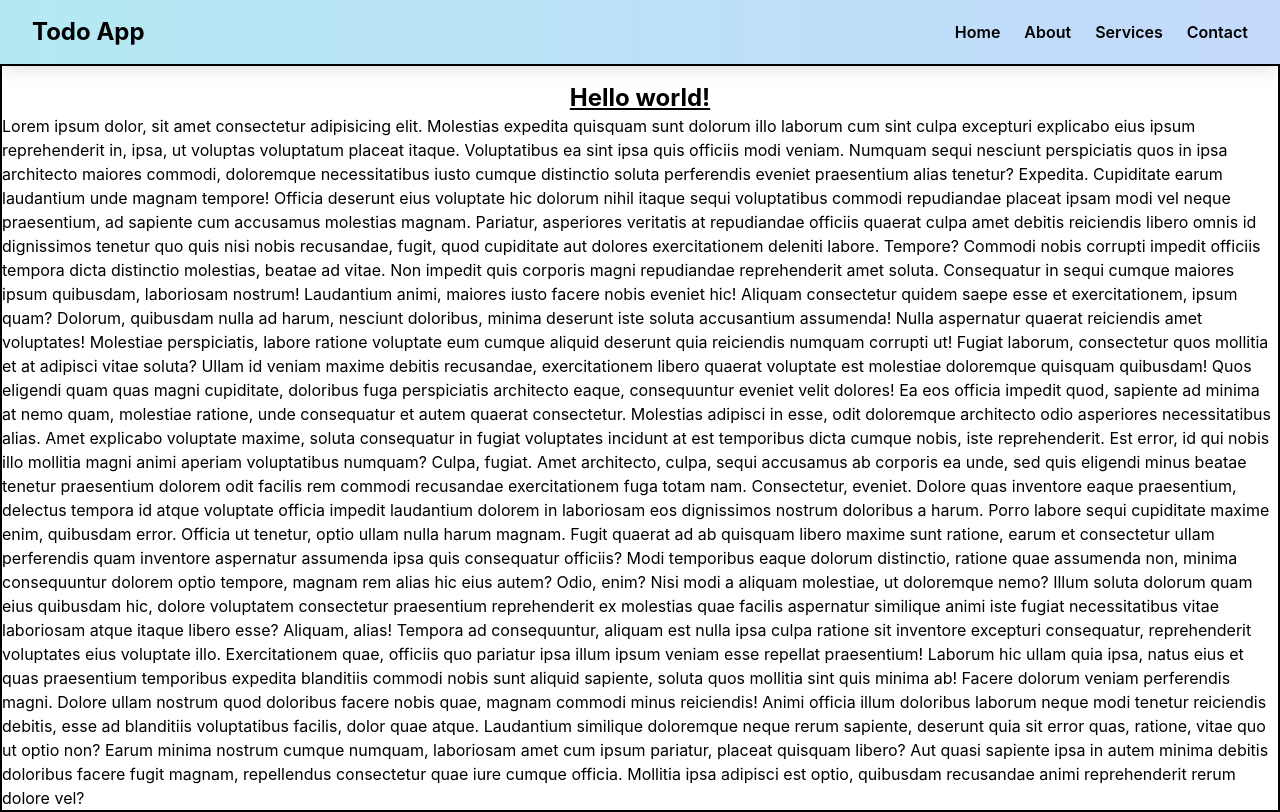
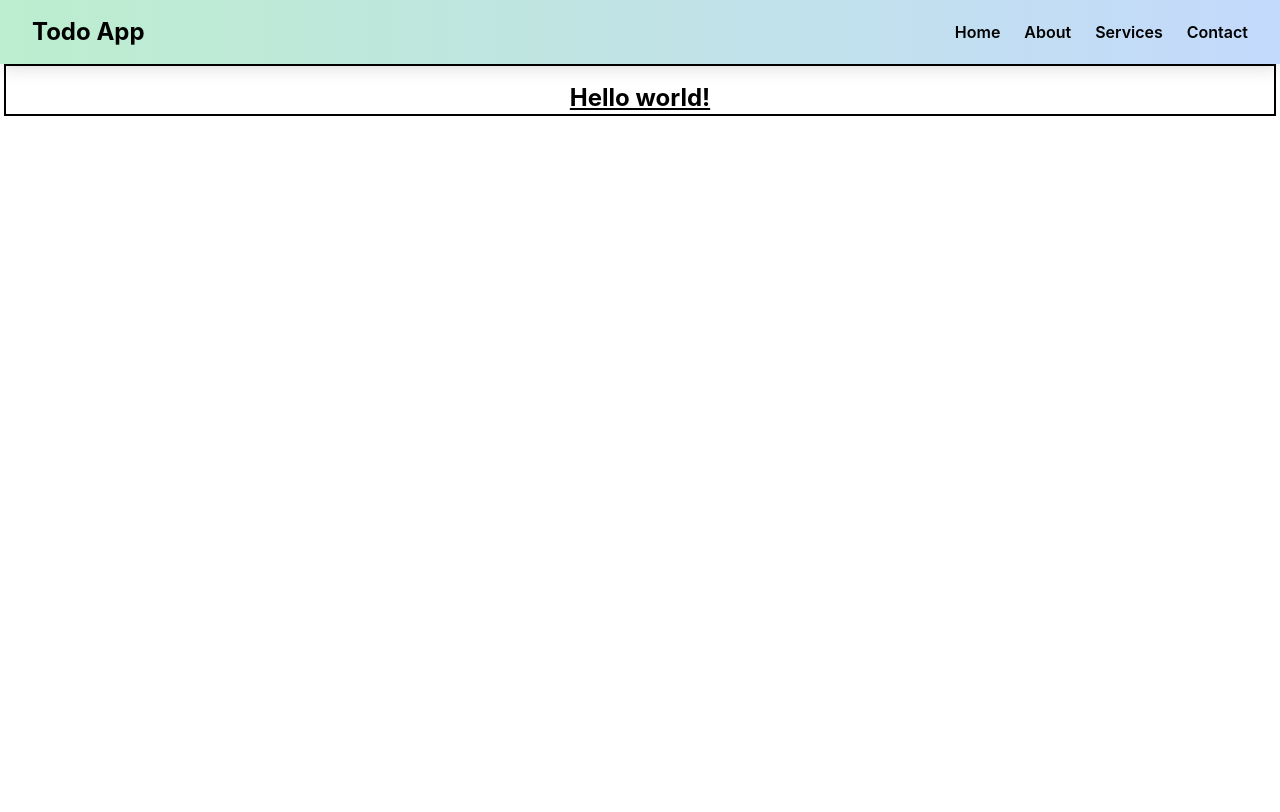
Before and after one commit to jayeshpal001/to-do-app, a React (Create React App) app: page / in a window 1280 px wide. Built offline with nearby package versions, Linux system fonts and the light colour scheme.

Commit message:
Backdrop

```diff
--- a/src/components/Navbar.js
+++ b/src/components/Navbar.js
@@ -1,3 +1,4 @@
+import React from "react";
 import { useState } from "react";
 import { Menu, X } from "lucide-react"; // Import icons for mobile menu
 
@@ -5,7 +6,7 @@ export default function Navbar() {
   const [isOpen, setIsOpen] = useState(false);
 
   return (
-    <nav className="fixed w-full top-0 left-0 bg-gradient-to-r from-cyan-500/30 to-blue-500/30  backdrop-blur-md shadow-lg">
+    <nav className="fixed w-full top-0 left-0 bg-gradient-to-r from-green-500/30 to-blue-500/30 backdrop-blur-sm shadow-lg">
       <div className="max-w-8xl mx-auto px-4 sm:px-6 lg:px-8">
         <div className="flex justify-between h-16 items-center">
           {/* Logo */}
--- a/src/components/Todos.js
+++ b/src/components/Todos.js
@@ -2,30 +2,13 @@ import React from 'react'
 
 export const Todos = () => {
   return (
-    <div className=" mt-16 pt-4 flex flex-col items-center border-solid  border-2 border-black">
-      <h1 className="text-2xl font-bold underline ">
+    <div className=" mt-16 pt-4 border-solid  border-2 border-black mx-1">
+      <h1 className="text-2xl font-bold underline text-center">
       Hello world!
     </h1>
-    <p>Lorem ipsum dolor, sit amet consectetur adipisicing elit. Molestias expedita quisquam sunt dolorum illo laborum cum sint culpa excepturi explicabo eius ipsum reprehenderit in, ipsa, ut voluptas voluptatum placeat itaque.
-    Voluptatibus ea sint ipsa quis officiis modi veniam. Numquam sequi nesciunt perspiciatis quos in ipsa architecto maiores commodi, doloremque necessitatibus iusto cumque distinctio soluta perferendis eveniet praesentium alias tenetur? Expedita.
-    Cupiditate earum laudantium unde magnam tempore! Officia deserunt eius voluptate hic dolorum nihil itaque sequi voluptatibus commodi repudiandae placeat ipsam modi vel neque praesentium, ad sapiente cum accusamus molestias magnam.
-    Pariatur, asperiores veritatis at repudiandae officiis quaerat culpa amet debitis reiciendis libero omnis id dignissimos tenetur quo quis nisi nobis recusandae, fugit, quod cupiditate aut dolores exercitationem deleniti labore. Tempore?
-    Commodi nobis corrupti impedit officiis tempora dicta distinctio molestias, beatae ad vitae. Non impedit quis corporis magni repudiandae reprehenderit amet soluta. Consequatur in sequi cumque maiores ipsum quibusdam, laboriosam nostrum!
-    Laudantium animi, maiores iusto facere nobis eveniet hic! Aliquam consectetur quidem saepe esse et exercitationem, ipsum quam? Dolorum, quibusdam nulla ad harum, nesciunt doloribus, minima deserunt iste soluta accusantium assumenda!
-    Nulla aspernatur quaerat reiciendis amet voluptates! Molestiae perspiciatis, labore ratione voluptate eum cumque aliquid deserunt quia reiciendis numquam corrupti ut! Fugiat laborum, consectetur quos mollitia et at adipisci vitae soluta?
-    Ullam id veniam maxime debitis recusandae, exercitationem libero quaerat voluptate est molestiae doloremque quisquam quibusdam! Quos eligendi quam quas magni cupiditate, doloribus fuga perspiciatis architecto eaque, consequuntur eveniet velit dolores!
-    Ea eos officia impedit quod, sapiente ad minima at nemo quam, molestiae ratione, unde consequatur et autem quaerat consectetur. Molestias adipisci in esse, odit doloremque architecto odio asperiores necessitatibus alias.
-    Amet explicabo voluptate maxime, soluta consequatur in fugiat voluptates incidunt at est temporibus dicta cumque nobis, iste reprehenderit. Est error, id qui nobis illo mollitia magni animi aperiam voluptatibus numquam?
-    Culpa, fugiat. Amet architecto, culpa, sequi accusamus ab corporis ea unde, sed quis eligendi minus beatae tenetur praesentium dolorem odit facilis rem commodi recusandae exercitationem fuga totam nam. Consectetur, eveniet.
-    Dolore quas inventore eaque praesentium, delectus tempora id atque voluptate officia impedit laudantium dolorem in laboriosam eos dignissimos nostrum doloribus a harum. Porro labore sequi cupiditate maxime enim, quibusdam error.
-    Officia ut tenetur, optio ullam nulla harum magnam. Fugit quaerat ad ab quisquam libero maxime sunt ratione, earum et consectetur ullam perferendis quam inventore aspernatur assumenda ipsa quis consequatur officiis?
-    Modi temporibus eaque dolorum distinctio, ratione quae assumenda non, minima consequuntur dolorem optio tempore, magnam rem alias hic eius autem? Odio, enim? Nisi modi a aliquam molestiae, ut doloremque nemo?
-    Illum soluta dolorum quam eius quibusdam hic, dolore voluptatem consectetur praesentium reprehenderit ex molestias quae facilis aspernatur similique animi iste fugiat necessitatibus vitae laboriosam atque itaque libero esse? Aliquam, alias!
-    Tempora ad consequuntur, aliquam est nulla ipsa culpa ratione sit inventore excepturi consequatur, reprehenderit voluptates eius voluptate illo. Exercitationem quae, officiis quo pariatur ipsa illum ipsum veniam esse repellat praesentium!
-    Laborum hic ullam quia ipsa, natus eius et quas praesentium temporibus expedita blanditiis commodi nobis sunt aliquid sapiente, soluta quos mollitia sint quis minima ab! Facere dolorum veniam perferendis magni.
-    Dolore ullam nostrum quod doloribus facere nobis quae, magnam commodi minus reiciendis! Animi officia illum doloribus laborum neque modi tenetur reiciendis debitis, esse ad blanditiis voluptatibus facilis, dolor quae atque.
-    Laudantium similique doloremque neque rerum sapiente, deserunt quia sit error quas, ratione, vitae quo ut optio non? Earum minima nostrum cumque numquam, laboriosam amet cum ipsum pariatur, placeat quisquam libero?
-    Aut quasi sapiente ipsa in autem minima debitis doloribus facere fugit magnam, repellendus consectetur quae iure cumque officia. Mollitia ipsa adipisci est optio, quibusdam recusandae animi reprehenderit rerum dolore vel?</p>
+    <p>
+
+    </p>
     </div>
   )
 }
```
